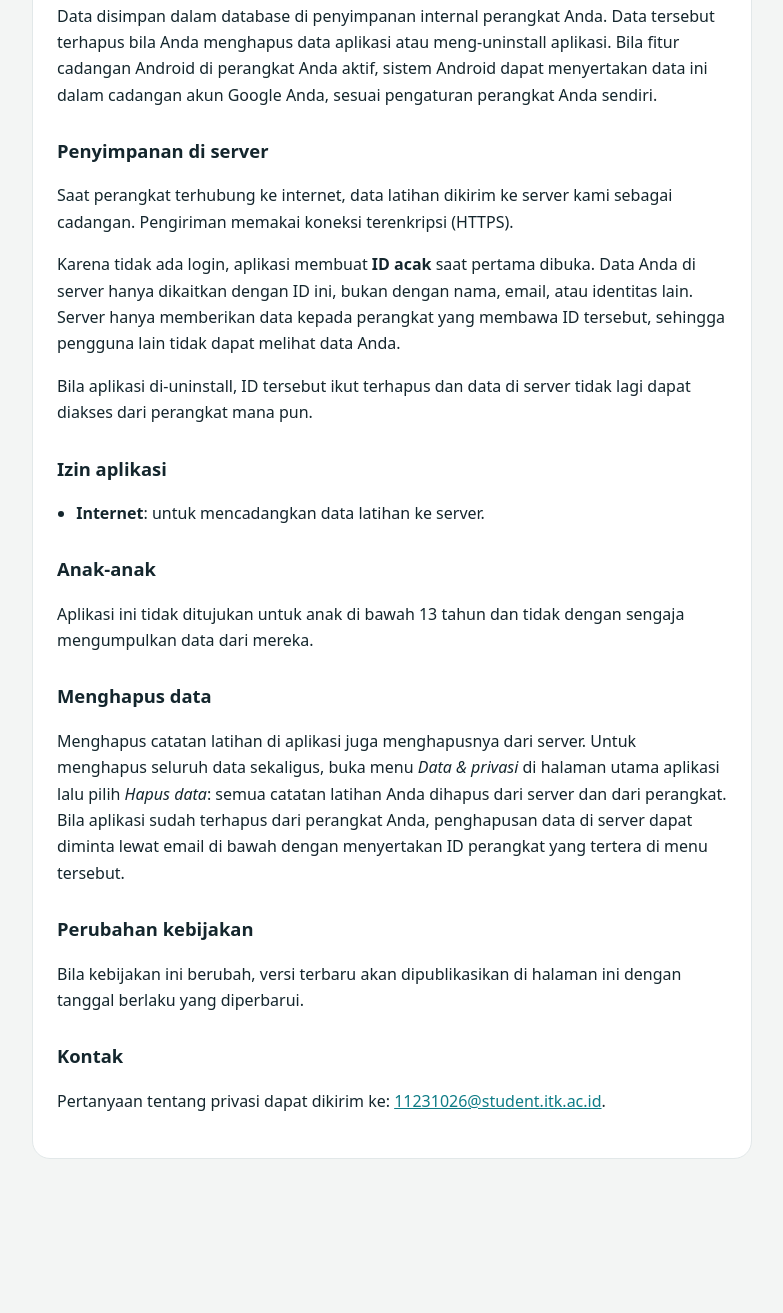
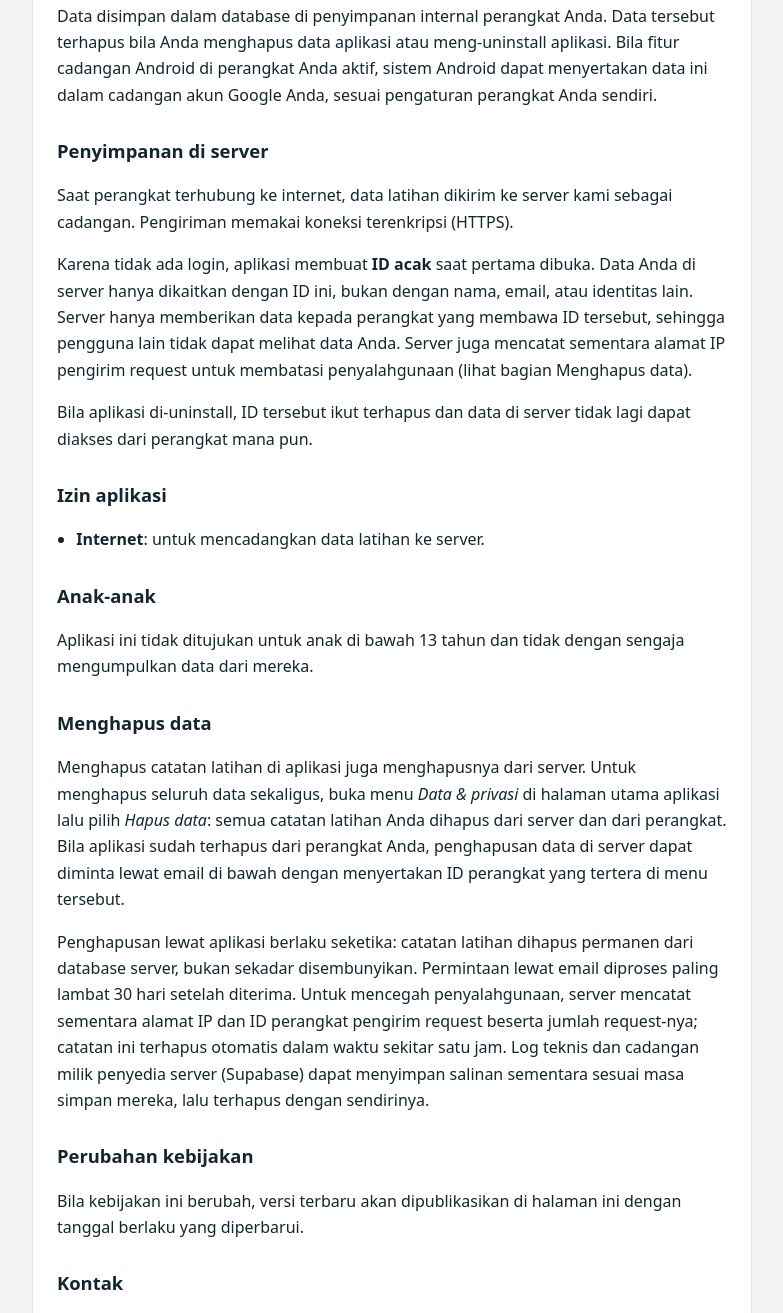
Before and after one commit to Luriahc86/swimtracker-privasi, a plain HTML site: page index.html in a window 1280 px wide. Shown: the part 613-1926 px from the top of the page, without its empty margins (248-1031 px from the left). Before the commit the page ends 1836 px from the top, so only its background shows below. Drawn offline with Linux system fonts and the light colour scheme.

Commit message:
Update privacy policy details in index.html
Added information about IP address logging and data deletion.

```diff
--- a/index.html
+++ b/index.html
@@ -56,7 +56,8 @@
   pertama dibuka. Data Anda di server hanya dikaitkan dengan ID ini, bukan
   dengan nama, email, atau identitas lain. Server hanya memberikan data kepada
   perangkat yang membawa ID tersebut, sehingga pengguna lain tidak dapat
-  melihat data Anda.</p>
+  melihat data Anda. Server juga mencatat sementara alamat IP pengirim request
+  untuk membatasi penyalahgunaan (lihat bagian Menghapus data).</p>
   <p>Bila aplikasi di-uninstall, ID tersebut ikut terhapus dan data di server
   tidak lagi dapat diakses dari perangkat mana pun.</p>
 
@@ -76,6 +77,14 @@
   Anda dihapus dari server dan dari perangkat. Bila aplikasi sudah terhapus dari
   perangkat Anda, penghapusan data di server dapat diminta lewat email di bawah
   dengan menyertakan ID perangkat yang tertera di menu tersebut.</p>
+  <p>Penghapusan lewat aplikasi berlaku seketika: catatan latihan dihapus
+  permanen dari database server, bukan sekadar disembunyikan. Permintaan lewat
+  email diproses paling lambat 30 hari setelah diterima. Untuk mencegah
+  penyalahgunaan, server mencatat sementara alamat IP dan ID perangkat
+  pengirim request beserta jumlah request-nya; catatan ini terhapus otomatis
+  dalam waktu sekitar satu jam. Log teknis dan cadangan milik penyedia server
+  (Supabase) dapat menyimpan salinan sementara sesuai masa simpan mereka,
+  lalu terhapus dengan sendirinya.</p>
 
   <h2>Perubahan kebijakan</h2>
   <p>Bila kebijakan ini berubah, versi terbaru akan dipublikasikan di halaman ini
```
